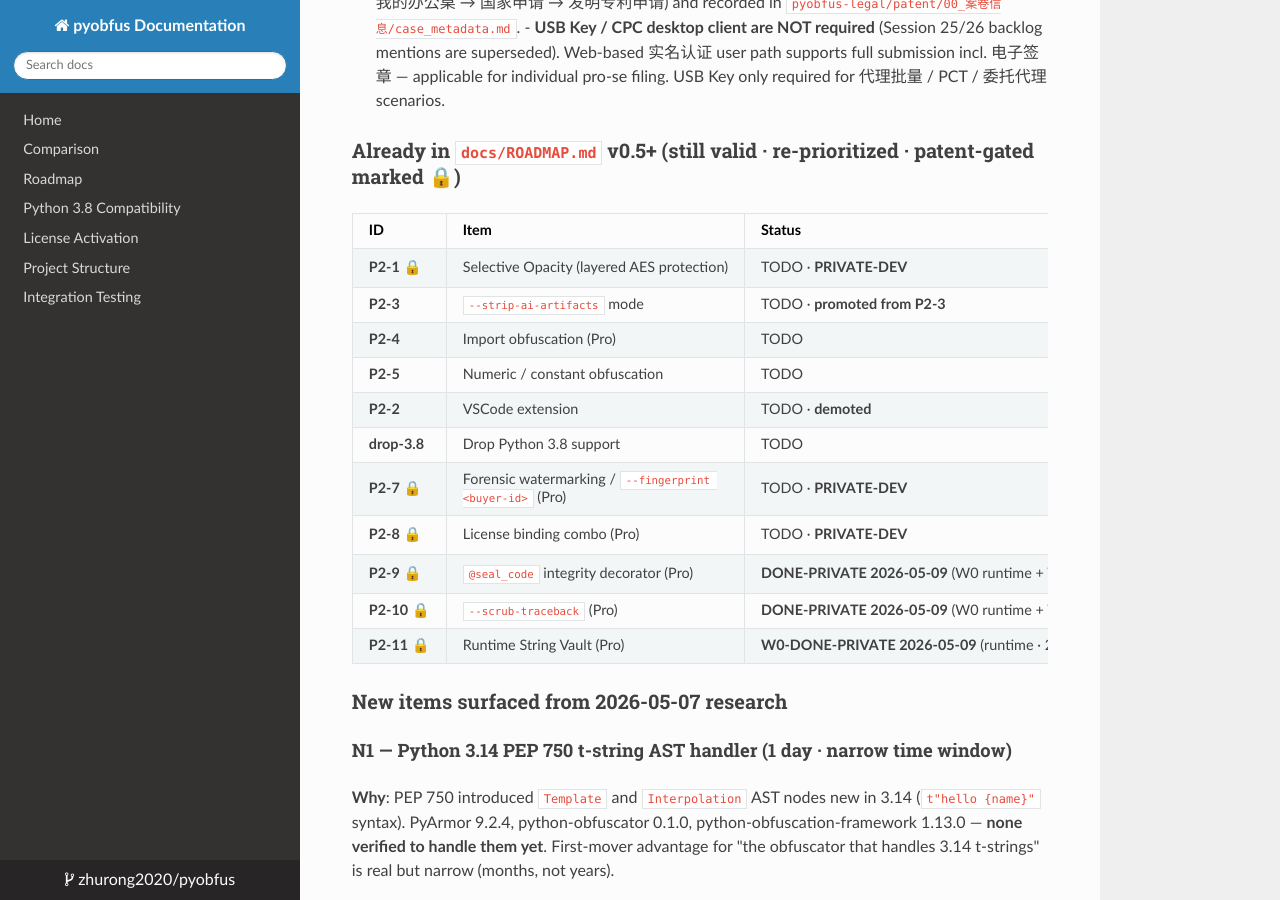
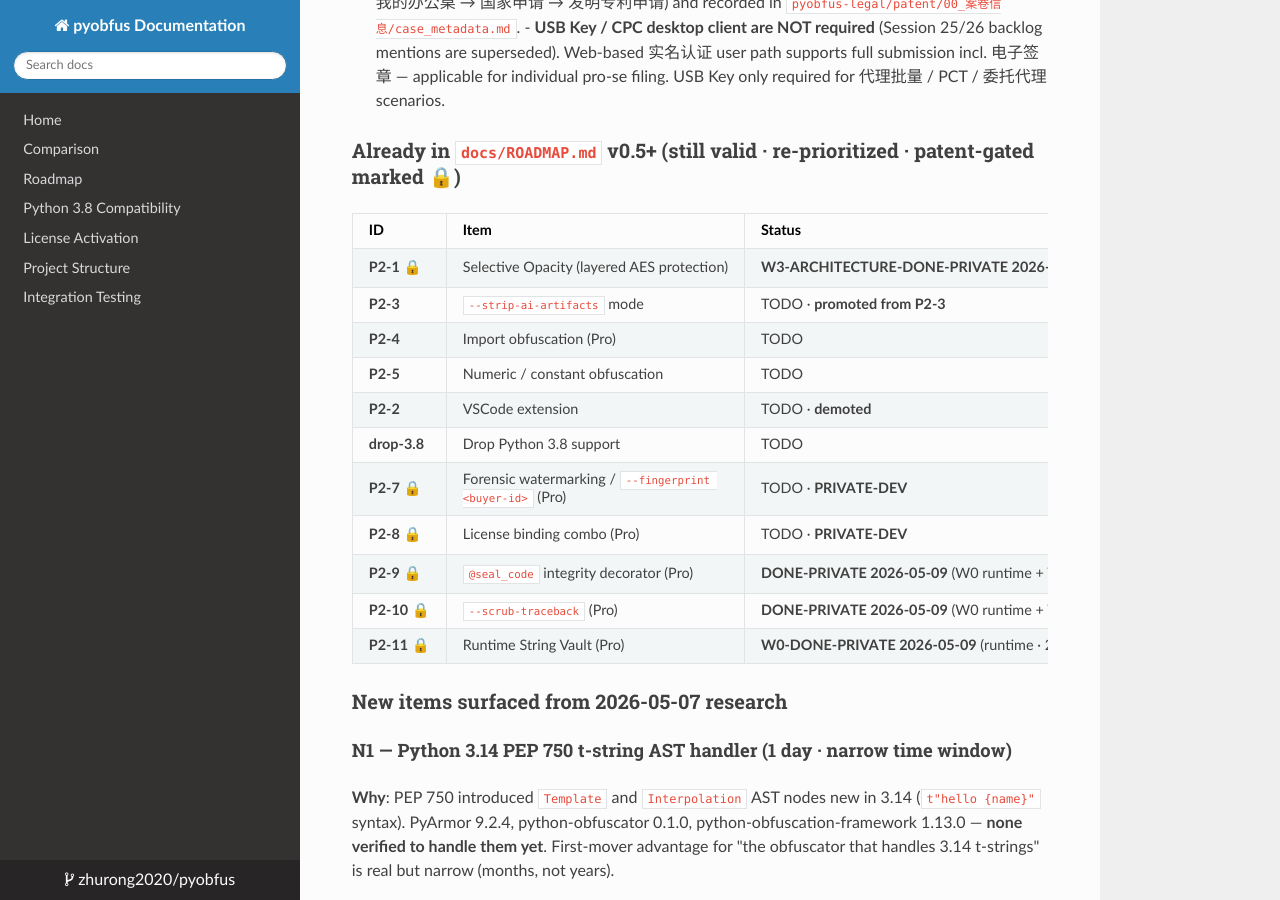
Before and after one commit to zhurong2020/pyobfus, an MkDocs documentation site: the page built from docs/POST_V0.4_TODO.md, in a window 1280 px wide and 900 px high, scrolled down 7027 px. Built offline with MkDocs 1.6.1, drawn with Linux system fonts in a browser that asks for light colours; nearby versions of some CDN libraries; some of the changed lines change nothing that is shown.

Commit message:
docs(POST_V0.4_TODO): P2-1 W3 status sync (2026-05-09)
Status sync from pyobfus-pro-dev private repo. P2-1 row updated to
reflect W3 progress as of 2026-05-09. Mechanism details remain in
private dev per Path C; see private pyobfus-pro-dev repo for
implementation specifics.

```diff
--- a/docs/POST_V0.4_TODO.md
+++ b/docs/POST_V0.4_TODO.md
@@ -203,7 +203,7 @@ gh api repos/zhurong2020/pyobfus --jq '.topics' | tr ',' '\n' | grep -i pyarmor
 
 | ID | Item | Status | Re-prioritization rationale |
 |---|---|---|---|
-| **P2-1** 🔒 | Selective Opacity (layered AES protection) | TODO · **PRIVATE-DEV** | Patent target. Core philosophical differentiator. **Implement in private repo only until 申请号 received.** |
+| **P2-1** 🔒 | Selective Opacity (layered AES protection) | **W3-ARCHITECTURE-DONE-PRIVATE 2026-05-09** (design doc + opacity/ scaffolding + 4-layer lattice + 3-channel API + 27 tests · 4 patent findings · build-pass transformer + L3 runtime materialization deferred ~1 week) | Patent target. Core philosophical differentiator. Main combination claim core. Implementation lives in private repo per Path C; ship to public on 申请号 receipt. |
 | **P2-3** | `--strip-ai-artifacts` mode | TODO · **promoted from P2-3** | Pairs naturally with new N3 (claude-skill preset); both serve "ship AI-generated code as IP" segment. Public-OK (Core feature, not patent-gated). |
 | **P2-4** | Import obfuscation (Pro) | TODO | Keep · closes PyArmor Pro feature gap. Public-OK (existing public Pro module category). |
 | **P2-5** | Numeric / constant obfuscation | TODO | Keep · small effort, fills gap. Public-OK (Core feature). |
```
